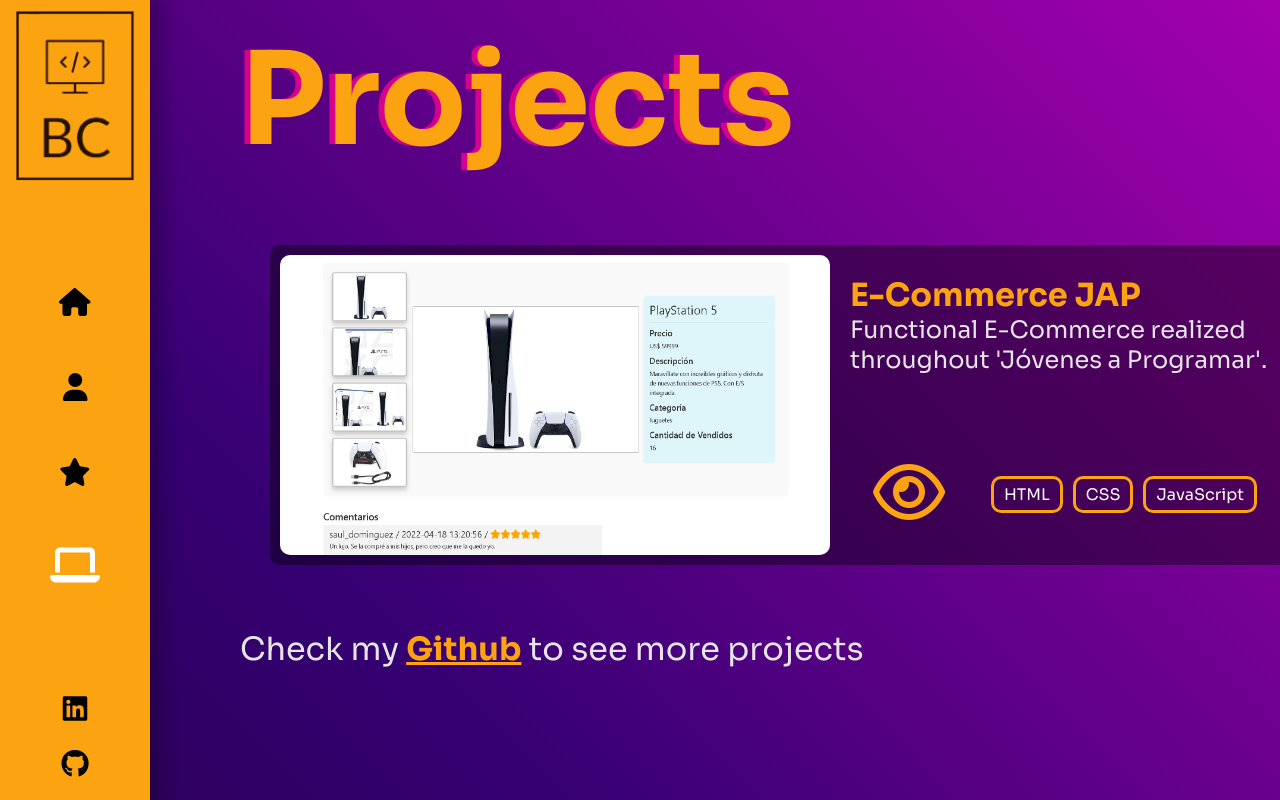
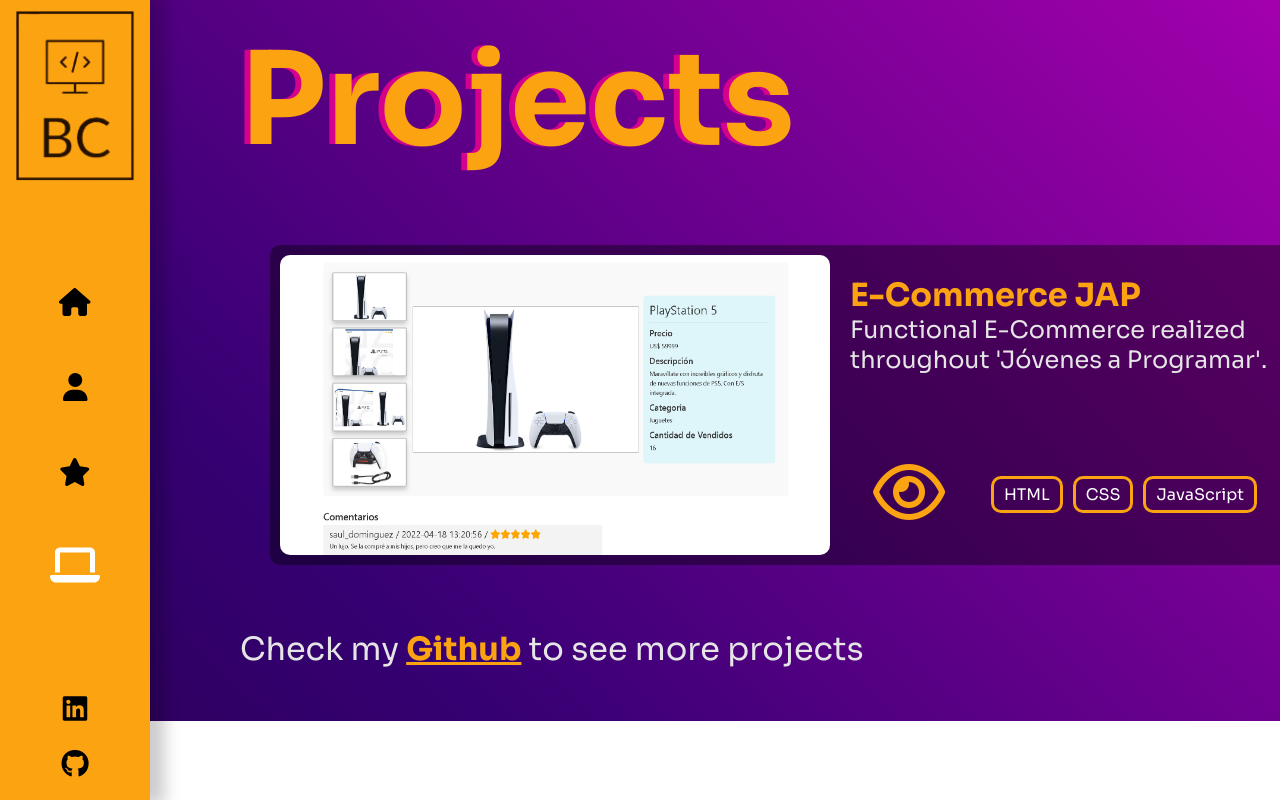
Before and after one commit to capotebr1/react-portfolio, a React (Vite) app: page /tech in a window 1280 px wide. Built offline with nearby package versions, Linux system fonts and the light colour scheme.

Commit message:
fixing app

```diff
--- a/src/App.scss
+++ b/src/App.scss
@@ -4,10 +4,12 @@
 $platinum: #e5e5e5;
 
 .App{
-    position: absolute;
+    display: flex;
+    flex-direction: column;
+
     overflow-y: scroll ;
+    width: 100%;
     height: 100%;
-    width: 100%;
     background-size: 300%;
     background-image: linear-gradient(45deg, rgb(0, 0, 0), rgb(28, 0, 42), rgb(53, 0, 114), rgb(164, 0, 173));
     animation: gradientMovement 5s infinite alternate;
--- a/src/components/Layout/Layout.scss
+++ b/src/components/Layout/Layout.scss
@@ -27,11 +27,10 @@
 }
 
 .page{
-    position: absolute;
-    top: 0;
+
     margin-left: 220px;
     padding: 20px;
-    height: 130vh;
+    height: 100%;
 }
 
 @media (max-width: 1180px) {
```
